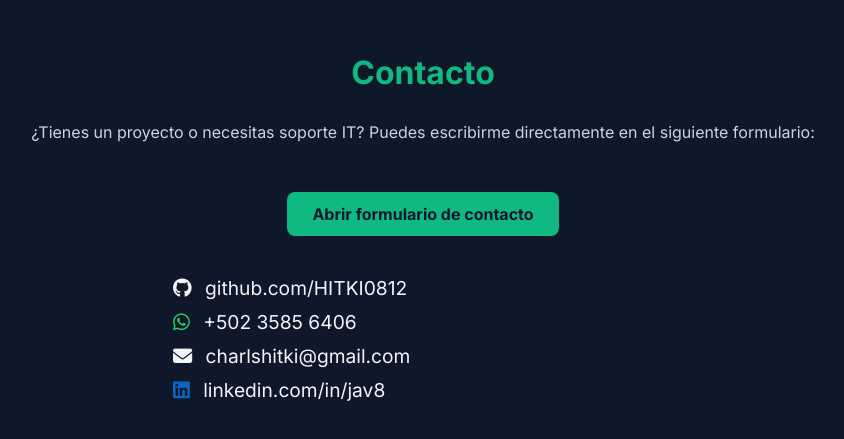
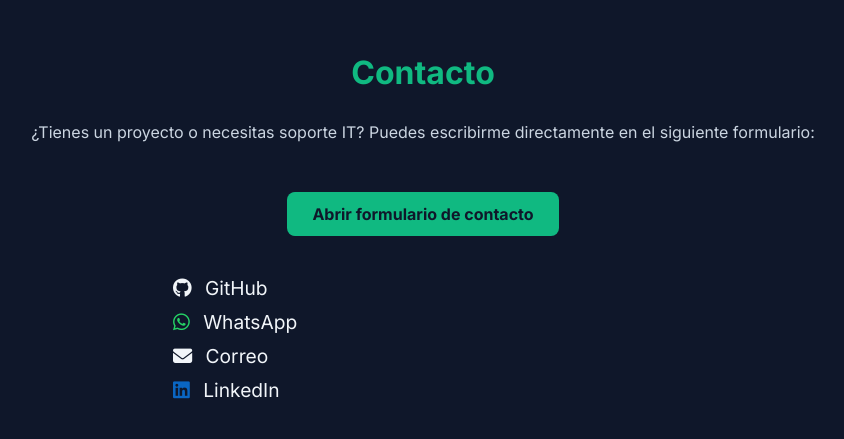
Before and after one commit to HITKI0812/hitki0812.github.io, a plain HTML site: page index.html in a window 1280 px wide. Shown: the part 2447-2886 px from the top of the page, without its empty margins (217-1061 px from the left). Drawn offline with Linux system fonts and the light colour scheme.

Commit message:
Update index.html

```diff
--- a/index.html
+++ b/index.html
@@ -235,19 +235,19 @@
 <div class="social-icons">
   <p>
     <i class="fab fa-github"></i>
-        <a href="https://github.com/HITKI0812" target="_blank">github.com/HITKI0812</a>
+    <a href="https://github.com/HITKI0812" target="_blank">GitHub</a>
   </p>
   <p>
     <i class="fab fa-whatsapp" style="color: #25D366;"></i>
-        <a href="https://wa.me/50235856406" target="_blank">+502 3585 6406</a>
+    <a href="https://wa.me/50235856406" target="_blank">WhatsApp</a>
   </p>
   <p>
     <i class="fas fa-envelope"></i>
-        <a href="mailto:charlshitki@gmail.com">charlshitki@gmail.com</a>
+    <a href="mailto:charlshitki@gmail.com">Correo</a>
   </p>
   <p>
     <i class="fab fa-linkedin" style="color: #0A66C2;"></i>
-        <a href="https://www.linkedin.com/in/jav8/" target="_blank">linkedin.com/in/jav8</a>
+    <a href="https://www.linkedin.com/in/jav8/" target="_blank">LinkedIn</a>
   </p>
 </div>
   </section>
```
Lines whose indentation alone changed are shown as unchanged.
